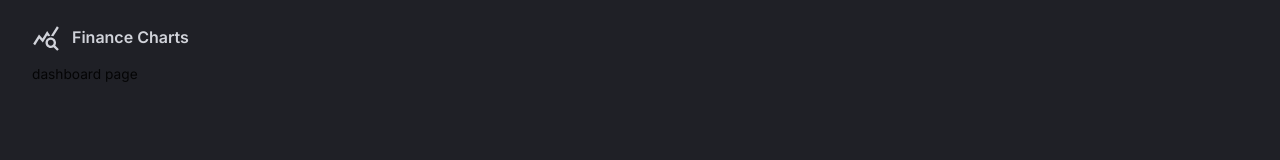
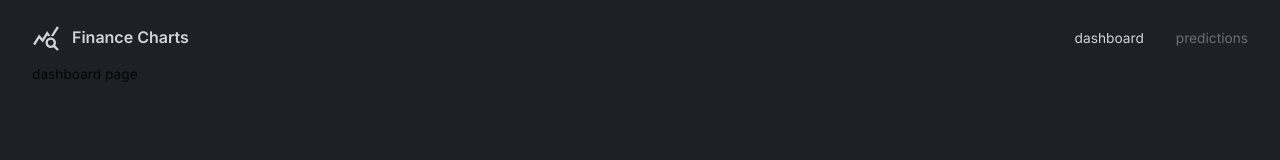
Before and after one commit to alastair10/cfo-assistant, a React (Vite) app in the folder client/: page / in a window 1280 px wide. Shown: the top 160 px of the page. Built offline with nearby package versions, Linux system fonts and the light colour scheme.

Commit message:
Router and Navigation: Right side of Navbar (dashboard and predictions links)

```diff
--- a/client/src/scenes/navbar/index.tsx
+++ b/client/src/scenes/navbar/index.tsx
@@ -27,6 +27,37 @@
           Finance Charts
         </Typography>
       </FlexBetween>
+
+      {/* RIGHT SIDE */}
+      <FlexBetween gap="2rem">
+
+        <Box sx={{ "&:hover": { color: palette.primary[100] } }}>
+          <Link
+            to="/"
+            onClick={() => setSelected("dashboard")}
+            style={{
+              color: selected === "dashboard" ? "inherit" : palette.grey[700],
+              textDecoration: "inherit"
+            }}
+          >
+            dashboard
+          </Link>
+        </Box>
+
+        <Box sx={{ "&:hover": { color: palette.primary[100] } }}>
+          <Link
+            to="/predictions"
+            onClick={() => setSelected("predictions")}
+            style={{
+              color: selected === "predictions" ? "inherit" : palette.grey[700],
+              textDecoration: "inherit"
+            }}
+          >
+            predictions
+          </Link>
+        </Box>
+
+      </FlexBetween>
     </FlexBetween>
   );
 };
```
